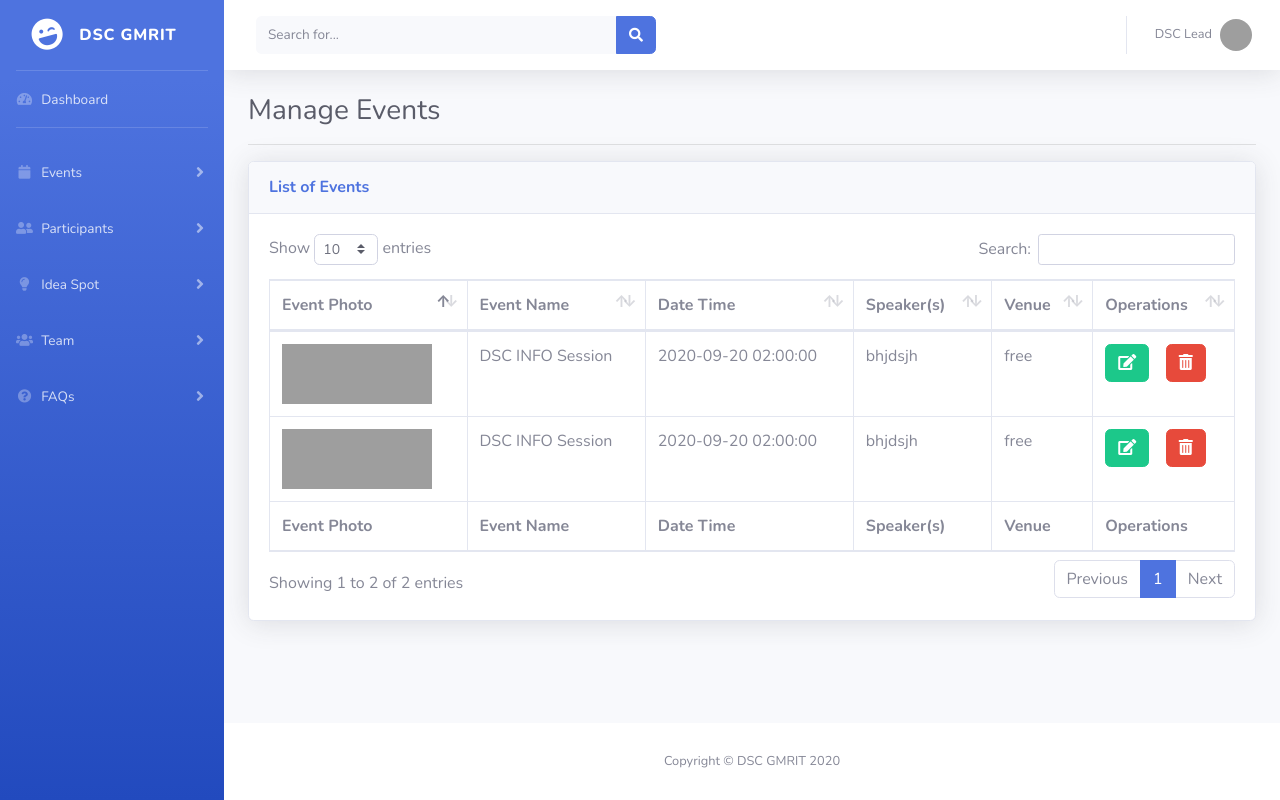
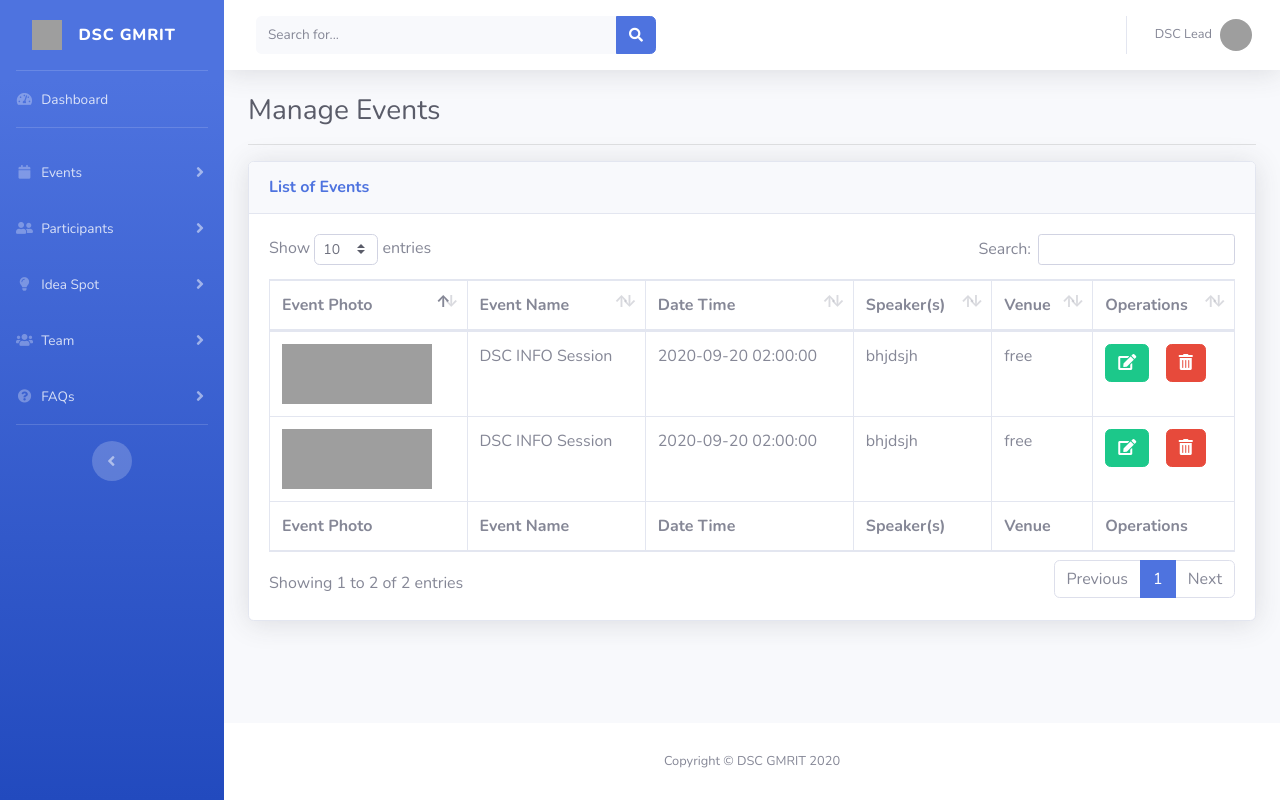
Before and after one commit to saikiran1224/DSC_GMRIT_Website, a PHP site: page /admin/manage_events.php in a window 1280 px wide. Run offline with PHP 8.4, Linux system fonts and the light colour scheme; data comes from the database, SQL or seed files in the repository; data that the repository does not hold is empty; grey boxes are pictures that could not be loaded.

Commit message:
Changed Profile Logo and modified for logout Option in all pages

```diff
--- a/admin/admin.php
+++ b/admin/admin.php
@@ -67,7 +67,7 @@ $con = getConn();
         <div id="collapseEvents" class="collapse" aria-labelledby="headingTwo" data-parent="#accordionSidebar">
           <div class="bg-white py-2 collapse-inner rounded">
 
-            <a class="collapse-item" href="publish_event.php">Publish Event</a>
+            <a class="collapse-item" href="publish_event.php" target="_blank">Publish Event</a>
             <a class="collapse-item" href="manage_events.php">Manage Events</a>
           </div>
         </div>
--- a/admin/manage_events.php
+++ b/admin/manage_events.php
@@ -41,8 +41,8 @@ $con = getConn();
 
       <!-- Sidebar - Brand -->
       <a class="sidebar-brand d-flex align-items-center justify-content-center" href="admin.php">
-        <div class="sidebar-brand-icon rotate-n-15">
-          <i class="fas fa-laugh-wink"></i>
+        <div class="sidebar-brand-icon">
+          <img src="img/dsc_logo_min.png" width="30px" height="30px">
         </div>
         <div class="sidebar-brand-text mx-3">DSC GMRIT</div>
       </a>
@@ -131,6 +131,15 @@ $con = getConn();
         </div>
       </li>
 
+      <!-- Divider -->
+      <hr class="sidebar-divider d-none d-md-block">
+
+      <!-- Sidebar Toggler (Sidebar) -->
+      <div class="text-center d-none d-md-inline">
+        <button class="rounded-circle border-0" id="sidebarToggle"></button>
+      </div>
+
+
 
 
 
@@ -193,7 +202,7 @@ $con = getConn();
             <li class="nav-item dropdown no-arrow">
               <a class="nav-link dropdown-toggle" href="#" id="userDropdown" role="button" data-toggle="dropdown" aria-haspopup="true" aria-expanded="false">
                 <span class="mr-2 d-none d-lg-inline text-gray-600 small">DSC Lead</span>
-                <img class="img-profile rounded-circle" src="https://source.unsplash.com/QAB-WJcbgJk/60x60">
+                <img class="img-profile rounded-circle" src="img/dsc_logo_min.png">
               </a>
               <!-- Dropdown - User Information -->
               <div class="dropdown-menu dropdown-menu-right shadow animated--grow-in" aria-labelledby="userDropdown">
@@ -210,7 +219,7 @@ $con = getConn();
                   Activity Log
                 </a>
                 <div class="dropdown-divider"></div>
-                <a class="dropdown-item" href="#" data-toggle="modal" data-target="#logoutModal">
+                <a class="dropdown-item" href="index.php" data-toggle="modal" data-target="#logoutModal">
                   <i class="fas fa-sign-out-alt fa-sm fa-fw mr-2 text-gray-400"></i>
                   Logout
                 </a>
@@ -345,7 +354,7 @@ $con = getConn();
         <div class="modal-body">Select "Logout" below if you are ready to end your current session.</div>
         <div class="modal-footer">
           <button class="btn btn-secondary" type="button" data-dismiss="modal">Cancel</button>
-          <a class="btn btn-primary" href="login.html">Logout</a>
+          <a class="btn btn-primary" href="index.php">Logout</a>
         </div>
       </div>
     </div>
```
Also changed, not shown: admin/add_faq_question.php (+13 -4 lines), admin/manage_faq_question.php (+13 -4 lines), admin/manage_team.php (+13 -4 lines), admin/view_ideas.php (+13 -4 lines), admin/view_participants.php (+13 -4 lines), admin/team/chandra_sekhar_sir.jpeg (added), admin/team/juhi_siri_sai_jasti.jpeg (added), admin/team/koushik_modekurti.jpg (added), admin/team/saikiran_kopparthi.jpg (added), admin/team/saiteja_vankayala.jpeg (added), admin/team/santosh_burada.jpg (added), admin/team/venkatesh_muvvala.jpeg (added), admin/team/vinay_sriram.jpg (added).
